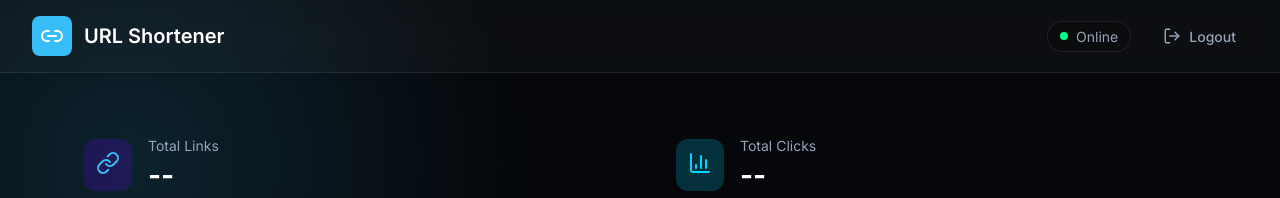
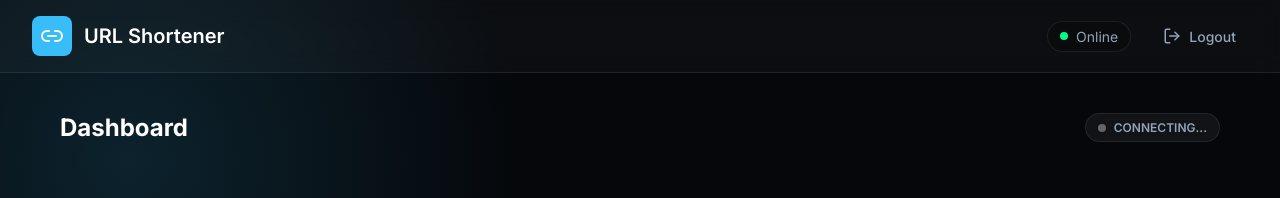
Before and after one commit to glikoliz/url-shortener, a React app in the folder frontend/: page / in a window 1280 px wide. Shown: the top 198 px of the page. Built offline with nearby package versions, Linux system fonts and the light colour scheme; no server answers; sample sign-in values are in the browser's storage; the HTML template or start-up script is replaced by a standard one.

Commit message:
feat: refactor real-time analytics and harden security

```diff
--- /dev/null
+++ b/frontend/src/components/LiveIndicator.jsx
@@ -0,0 +1,39 @@
+import React from 'react';
+
+const LiveIndicator = ({ isConnected, error }) => {
+  return (
+    <div style={{
+      display: 'flex',
+      alignItems: 'center',
+      gap: '8px',
+      padding: '6px 12px',
+      background: 'rgba(255, 255, 255, 0.05)',
+      borderRadius: '20px',
+      border: '1px solid var(--glass-border)',
+      fontSize: '12px',
+      fontWeight: '600',
+      color: error ? 'var(--error-color)' : (isConnected ? '#00ff88' : 'var(--text-secondary)'),
+      transition: 'all 0.3s ease'
+    }}>
+      <div style={{
+        width: '8px',
+        height: '8px',
+        borderRadius: '50%',
+        background: error ? 'var(--error-color)' : (isConnected ? '#00ff88' : '#666'),
+        boxShadow: isConnected && !error ? '0 0 10px #00ff88' : 'none',
+        animation: isConnected && !error ? 'pulse 2s infinite' : 'none'
+      }} />
+      <span>{error ? 'DISCONNECTED' : (isConnected ? 'LIVE' : 'CONNECTING...')}</span>
+
+      <style>{`
+        @keyframes pulse {
+          0% { opacity: 1; transform: scale(1); }
+          50% { opacity: 0.5; transform: scale(1.2); }
+          100% { opacity: 1; transform: scale(1); }
+        }
+      `}</style>
+    </div>
+  );
+};
+
+export default LiveIndicator;
--- a/frontend/src/components/ShortenForm.jsx
+++ b/frontend/src/components/ShortenForm.jsx
@@ -159,8 +159,8 @@ const ShortenForm = ({ onShortened }) => {
                 value={customCode}
                 onChange={e => setCustomCode(e.target.value)}
                 maxLength={20}
-                pattern="^[a-zA-Z0-9-_]+$"
-                title="Only letters, numbers, dashes and underscores are allowed"
+                pattern="^[a-zA-Z0-9]+$"
+                title="Only alphanumeric characters are allowed"
                 style={{
                   width: '100%',
                   padding: '10px 12px',
--- /dev/null
+++ b/frontend/src/hooks/useSSE.js
@@ -0,0 +1,74 @@
+import { useEffect, useState, useRef } from 'react';
+import { useAuth } from '../context/AuthContext';
+
+export const useSSE = (onEvent) => {
+  const { token, logout } = useAuth();
+  const [isConnected, setIsConnected] = useState(false);
+  const [error, setError] = useState(false);
+  const onEventRef = useRef(onEvent);
+
+  // Update ref when onEvent changes to avoid effect re-runs
+  useEffect(() => {
+    onEventRef.current = onEvent;
+  }, [onEvent]);
+
+  useEffect(() => {
+    if (!token) return;
+
+    let eventSource = null;
+    let reconnectTimeout = null;
+
+    const connect = () => {
+      const API_URL = import.meta.env.VITE_API_URL || 'http://localhost:8000/api/v1';
+      const url = `${API_URL}/links/stream?token=${encodeURIComponent(token)}`;
+
+      eventSource = new EventSource(url);
+
+      eventSource.onopen = () => {
+        setIsConnected(true);
+        setError(false);
+        console.log('SSE Connected');
+      };
+
+      eventSource.onmessage = (event) => {
+        try {
+          const data = JSON.parse(event.data);
+          if (onEventRef.current) {
+            onEventRef.current(data);
+          }
+        } catch (err) {
+          console.error('SSE Parse Error:', err);
+        }
+      };
+
+      eventSource.onerror = (err) => {
+        setIsConnected(false);
+        // If closed, it might be a 401 or network issue
+        if (eventSource.readyState === EventSource.CLOSED) {
+          setError(true);
+
+          // Basic token expiry check
+          try {
+            const payload = JSON.parse(atob(token.split('.')[1]));
+            if (Date.now() >= payload.exp * 1000) {
+              logout();
+              return;
+            }
+          } catch (e) { }
+
+          // Retry logic for network issues
+          reconnectTimeout = setTimeout(connect, 5000);
+        }
+      };
+    };
+
+    connect();
+
+    return () => {
+      if (eventSource) eventSource.close();
+      if (reconnectTimeout) clearTimeout(reconnectTimeout);
+    };
+  }, [token, logout]);
+
+  return { isConnected, error };
+};
--- a/frontend/src/pages/Dashboard.jsx
+++ b/frontend/src/pages/Dashboard.jsx
@@ -3,12 +3,21 @@ import GlassCard from '../components/GlassCard';
 import { BarChart3, Link as LinkIcon } from 'lucide-react';
 import ShortenForm from '../components/ShortenForm';
 import LinksTable from '../components/LinksTable';
+import LiveIndicator from '../components/LiveIndicator';
 import { apiClient } from '../api/client';
+import { useSSE } from '../hooks/useSSE';
 
 const Dashboard = () => {
   const [links, setLinks] = useState([]);
   const [stats, setStats] = useState({ totalLinks: '--', totalClicks: '--' });
   const [isLoading, setIsLoading] = useState(true);
+
+  const updateStats = (linksData) => {
+    setStats({
+      totalLinks: linksData.length,
+      totalClicks: linksData.reduce((acc, link) => acc + link.clicks, 0)
+    });
+  };
 
   const fetchLinks = async (showLoading = false) => {
     if (showLoading) setIsLoading(true);
@@ -16,10 +25,7 @@ const Dashboard = () => {
       const data = await apiClient('/links');
       if (data) {
         setLinks(data);
-        setStats({
-          totalLinks: data.length,
-          totalClicks: data.reduce((acc, link) => acc + link.clicks, 0)
-        });
+        updateStats(data);
       }
     } catch (err) {
       console.error("Failed to fetch links", err);
@@ -28,28 +34,47 @@ const Dashboard = () => {
     }
   };
 
+  // Real-time updates via SSE hook
+  const { isConnected, error: sseError } = useSSE((data) => {
+    if (data.type === 'link_created' && data.link) {
+      setLinks(prev => {
+        const newLinks = [data.link, ...prev];
+        updateStats(newLinks);
+        return newLinks;
+      });
+    } else if (data.type === 'link_deleted' && data.short_code) {
+      setLinks(prev => {
+        const newLinks = prev.filter(link => link.short_code !== data.short_code);
+        updateStats(newLinks);
+        return newLinks;
+      });
+    } else if (data.type === 'link_updated' && data.short_code) {
+      setLinks(prev => {
+        const newLinks = prev.map(link =>
+          link.short_code === data.short_code
+            ? { ...link, clicks: data.clicks }
+            : link
+        );
+        updateStats(newLinks);
+        return newLinks;
+      });
+    }
+  });
+
   useEffect(() => {
-    const initFetch = async () => {
-      await fetchLinks(true);
-    };
-    initFetch();
-
-    const interval = setInterval(() => {
-      fetchLinks(false);
-    }, 3000); // 3 seconds polling for real-time clicks
-    return () => clearInterval(interval);
+    fetchLinks(true);
   }, []);
 
-  const handleShortened = () => {
-    fetchLinks(false);
-  };
-
-  const handleDeleted = () => {
-    fetchLinks(false);
-  };
+  const handleShortened = () => fetchLinks(false);
+  const handleDeleted = () => fetchLinks(false);
 
   return (
     <div className="animate-fade-in" style={{ display: 'flex', flexDirection: 'column', gap: '32px' }}>
+
+      <div style={{ display: 'flex', justifyContent: 'space-between', alignItems: 'center' }}>
+        <h1 style={{ fontSize: '24px', fontWeight: '700', margin: 0 }}>Dashboard</h1>
+        <LiveIndicator isConnected={isConnected} error={sseError} />
+      </div>
 
       {/* Top Section: Stats */}
       <div style={{ display: 'grid', gridTemplateColumns: 'repeat(auto-fit, minmax(300px, 1fr))', gap: '24px' }}>
@@ -83,7 +108,6 @@ const Dashboard = () => {
 
       {/* Bottom Section: Links Table */}
       <LinksTable links={links} isLoading={isLoading} onDelete={handleDeleted} />
-
     </div>
   );
 };
--- a/frontend/src/pages/LinkAnalytics.jsx
+++ b/frontend/src/pages/LinkAnalytics.jsx
@@ -11,18 +11,11 @@ import {
   Tooltip,
   ResponsiveContainer,
 } from 'recharts';
-import {
-  ArrowLeft,
-  MousePointerClick,
-  Globe,
-  Link2,
-  RefreshCw,
-  ChevronUp,
-  ChevronDown,
-  ArrowUpDown,
-} from 'lucide-react';
+import { ArrowLeft, MousePointerClick, Globe, Link2, RefreshCw, ChevronUp, ChevronDown, ArrowUpDown } from 'lucide-react';
 import { apiClient } from '../api/client';
 import GlassCard from '../components/GlassCard';
+import LiveIndicator from '../components/LiveIndicator';
+import { useSSE } from '../hooks/useSSE';
 
 
 const fmtDate = (iso) =>
@@ -177,6 +170,14 @@ const LinkAnalytics = () => {
     }
   }, [code, selectedGranularity, currentPage, ipFilter, countryFilter]);
 
+  // Real-time updates: refresh if current link is updated
+  const { isConnected, error: sseError } = useSSE((data) => {
+    if (data.type === 'link_updated' && data.short_code === code) {
+      console.log('Real-time update received for current link, refreshing...');
+      fetchAll();
+    }
+  });
+
   useEffect(() => {
     const timer = setTimeout(() => {
       fetchAll();
@@ -254,9 +255,10 @@ const LinkAnalytics = () => {
         </button>
 
         <div style={{ flex: 1 }}>
-          <h1 style={{ fontSize: '22px', fontWeight: '700' }}>
+          <h1 style={{ fontSize: '22px', fontWeight: '700', display: 'flex', alignItems: 'center', gap: '12px' }}>
             Analytics —{' '}
             <span style={{ color: 'var(--accent-color)' }}>{code}</span>
+            <LiveIndicator isConnected={isConnected} error={sseError} />
           </h1>
           <p style={{ fontSize: '13px', color: 'var(--text-secondary)', marginTop: '2px' }}>
             Click statistics for your short link
```
